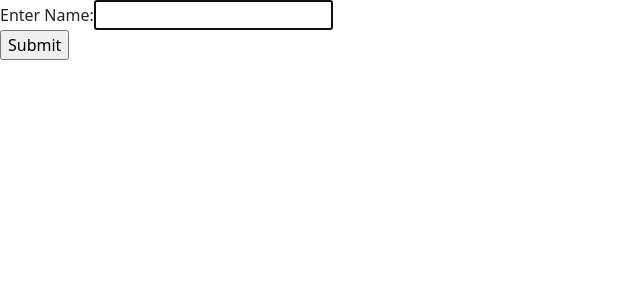
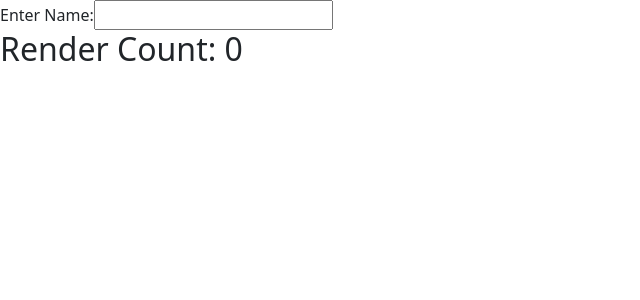
Before and after one commit to harshith1123/React-JS, a React (Create React App) app: page / in a window 1280 px wide. Shown: the top 300 px of the page, without its empty margins (0-640 px from the left). Built offline with nearby package versions, Linux system fonts and the light colour scheme.

Commit message:
Learned UseRef concept by using UseState and UseEffect Hook

```diff
--- a/src/App.js
+++ b/src/App.js
@@ -19,7 +19,6 @@ let car_obj = {
   name: "Jaguar",
   color: "Red"
 }
-
 let a = 19;
 let msg = "";
 if(a>10){
--- /dev/null
+++ b/src/UseRef1.js
@@ -0,0 +1,35 @@
+import React, { useEffect, useRef } from 'react'
+
+function UseRef1() {
+    const firstRef = useRef();
+    const lastRef = useRef();
+
+    useEffect(()=>{
+        console.log(firstRef);
+        console.log(lastRef);
+        firstRef.current.style.color="green";
+        firstRef.current.focus();
+    })
+    function handleSubmit(e){
+        e.preventDefault();
+        console.log("First Name: ",firstRef.current.value, "Last Name:", lastRef.current.value)
+    }
+  return (
+    <div>
+      <form action="" onSubmit={handleSubmit}>
+        <div>
+            <label htmlFor="">First Name:</label>
+            <input type="text" name="" id="" placeholder='Enter First Name' ref={firstRef}/>
+        </div>
+        <div>
+            <label htmlFor="">Last Name:</label>
+            <input type="text" name="" id="" placeholder='Enter Last Name' ref={lastRef}/>
+        </div>
+        <br />
+        <input type="submit" value="Submit" />
+      </form>
+    </div>
+  )
+}
+
+export default UseRef1
--- /dev/null
+++ b/src/UseRef2.js
@@ -0,0 +1,37 @@
+import React, { useEffect, useState, useRef } from 'react'
+
+function UseRef2() {
+    const [name,setName] = useState("");
+    // const [count, setCount] = useState(0);
+    const count = useRef(0)
+
+    // useEffect(()=>{
+    //     console.log("Use Effect Function Called");
+    //     setCount(count+1);
+    // })
+
+    // useEffect(()=>{
+    //     console.log("Use Effect Function Called");
+    //     setCount(count+1);
+    // },[])
+
+    useEffect(()=>{
+        console.log("Use Effect Function Called");
+        count.current = count.current+1
+        console.log(count.current);
+
+        // count.current=count.current + 1
+    })
+
+  return (
+    <div>
+      <form action="">
+        <label htmlFor="">Enter Name:</label>
+        <input type="text" name="" id="" value={name} onChange={(e)=> setName(e.target.value)}/>
+        <h2>Render Count: {count.current}</h2>
+      </form>
+    </div>
+  )
+}
+
+export default UseRef2
--- a/src/index.js
+++ b/src/index.js
@@ -37,6 +37,8 @@ import MultipleCheckboxesinForm from './MultipleCheckboxesinForm';
 import ReactRef from './ReactRef';
 import UnControlled_Component from './UnControlled_Component';
 import CallBackRef from './CallBackRef';
+import UseRef1 from './UseRef1';
+import UseRef2 from './UseRef2';
 
 const root = ReactDOM.createRoot(document.getElementById('root'));
 const fruits = ["Orange", "Mango", "Strawberry"]
@@ -84,9 +86,14 @@ root.render(
     {/* <MultipleCheckboxesinForm/> */}
     {/* <ReactRef/> */}
     {/* <UnControlled_Component/> */}
-    <CallBackRef/>
+    {/* <CallBackRef/> */}
+    {/* <UseRef1/> */}
+    <UseRef2/>
   </React.StrictMode>
 );
+// root.render(
+//     <UseRef2/>
+// );
 
 // If you want to start measuring performance in your app, pass a function
 // to log results (for example: reportWebVitals(console.log))
```
